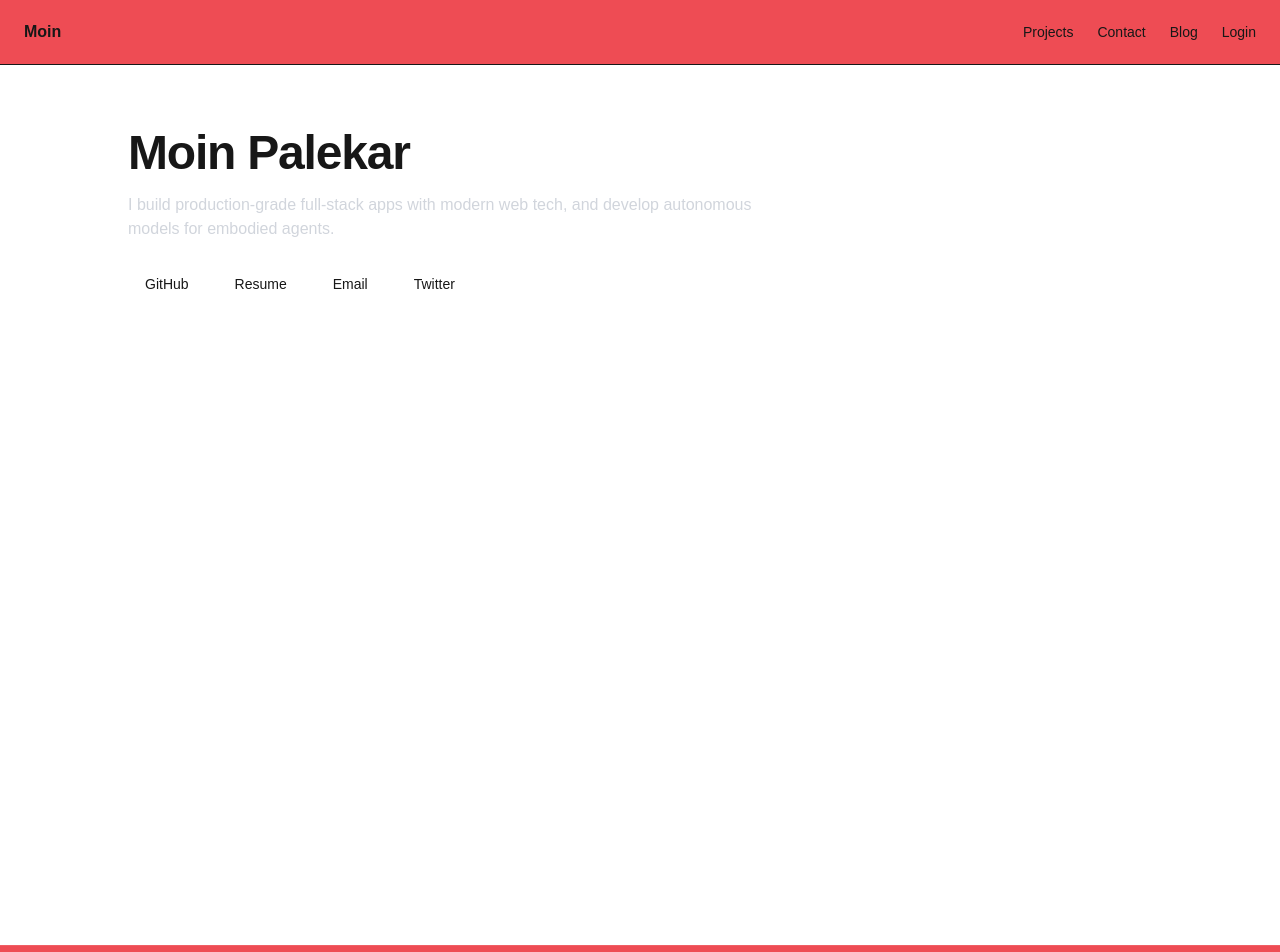
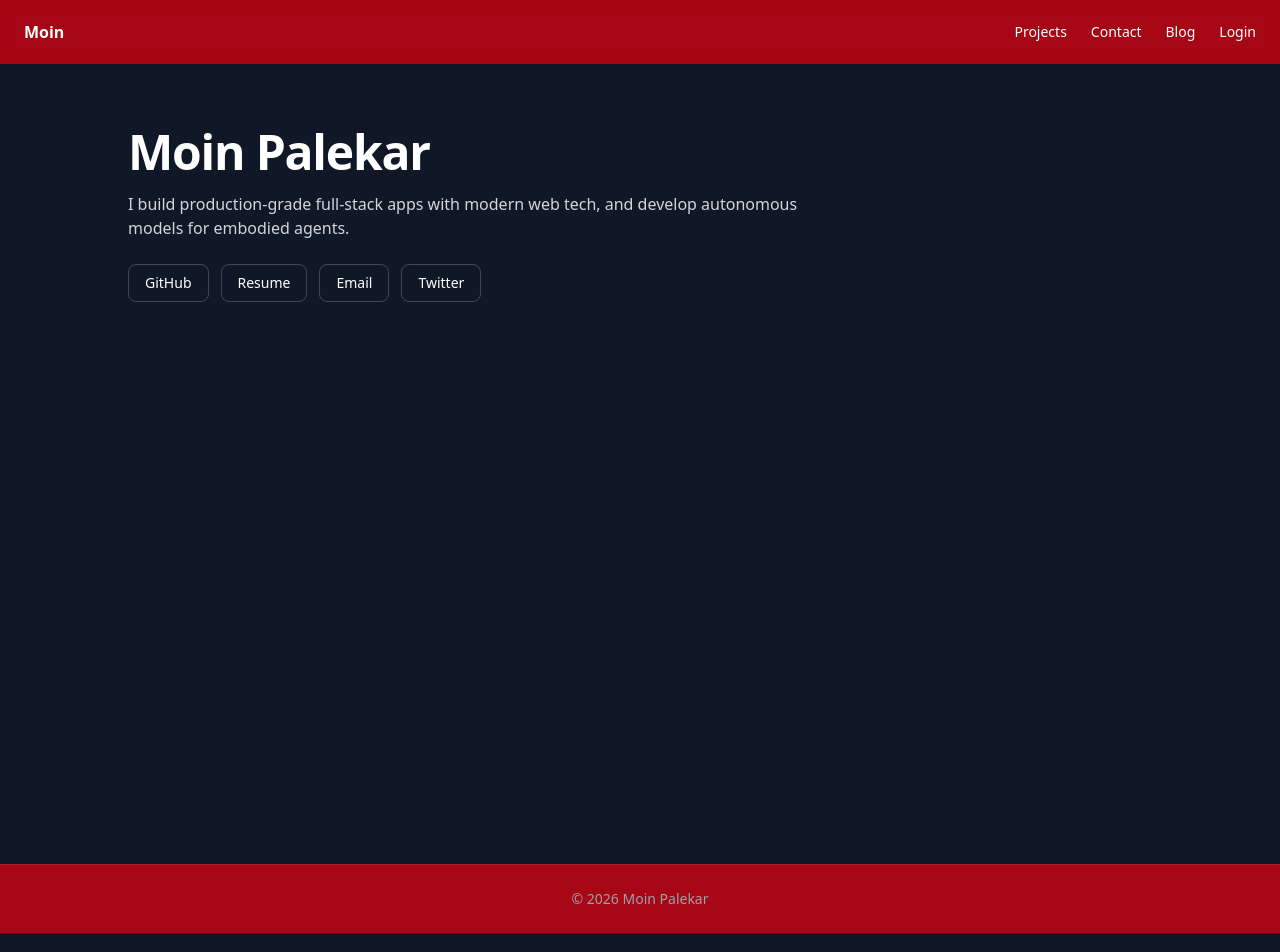
Before and after one commit to Moin-Palekar/personal-website, a Next.js app: page / in a window 1280 px wide. Shown: the top 952 px of the page. Built offline with nearby package versions, Linux system fonts and the light colour scheme.

Commit message:
chore: remove whitespace from body

```diff
--- a/app/globals.css
+++ b/app/globals.css
@@ -1,26 +1 @@
 @import "tailwindcss";
-
-:root {
-  --background: #ffffff;
-  --foreground: #171717;
-}
-
-@theme inline {
-  --color-background: var(--background);
-  --color-foreground: var(--foreground);
-  --font-sans: var(--font-geist-sans);
-  --font-mono: var(--font-geist-mono);
-}
-
-@media (prefers-color-scheme: dark) {
-  :root {
-    --background: #0a0a0a;
-    --foreground: #ededed;
-  }
-}
-
-body {
-  background: var(--background);
-  color: var(--foreground);
-  font-family: Arial, Helvetica, sans-serif;
-}
--- a/app/layout.tsx
+++ b/app/layout.tsx
@@ -25,9 +25,9 @@ export default function RootLayout({
   return (
     <html lang="en">
       <body
-        className="min-h-screen bg-black text-white"
+        className="min-h-screen bg-gray-900 text-white"
       >
-        <nav className="sticky top-0 z-50 py-5 border-b bg-red-600/70 backdrop-blur">
+        <nav className="sticky top-0 z-50 py-5 bg-red-600/70 backdrop-blur">
           <div className="mx-auto flex max-w-5l items-center justify-between px-6 px-4">
             <a href="/" className="font-semibold">Moin</a>
             <div className="flex gap-6 text-sm">
@@ -40,7 +40,7 @@ export default function RootLayout({
         </nav>
         {children}
 
-        <footer className="mt-20 flex border-t border-white/10 py-6 bg-red-600/70">
+        <footer className="mt-0 flex border-t border-white/10 py-6 bg-red-600/70">
           <div className="mx-auto max-w-5xl px-6 text-sm text-gray-400 flex justify-between ">
             <span>© {new Date().getFullYear()} Moin Palekar</span>
           </div>
```
